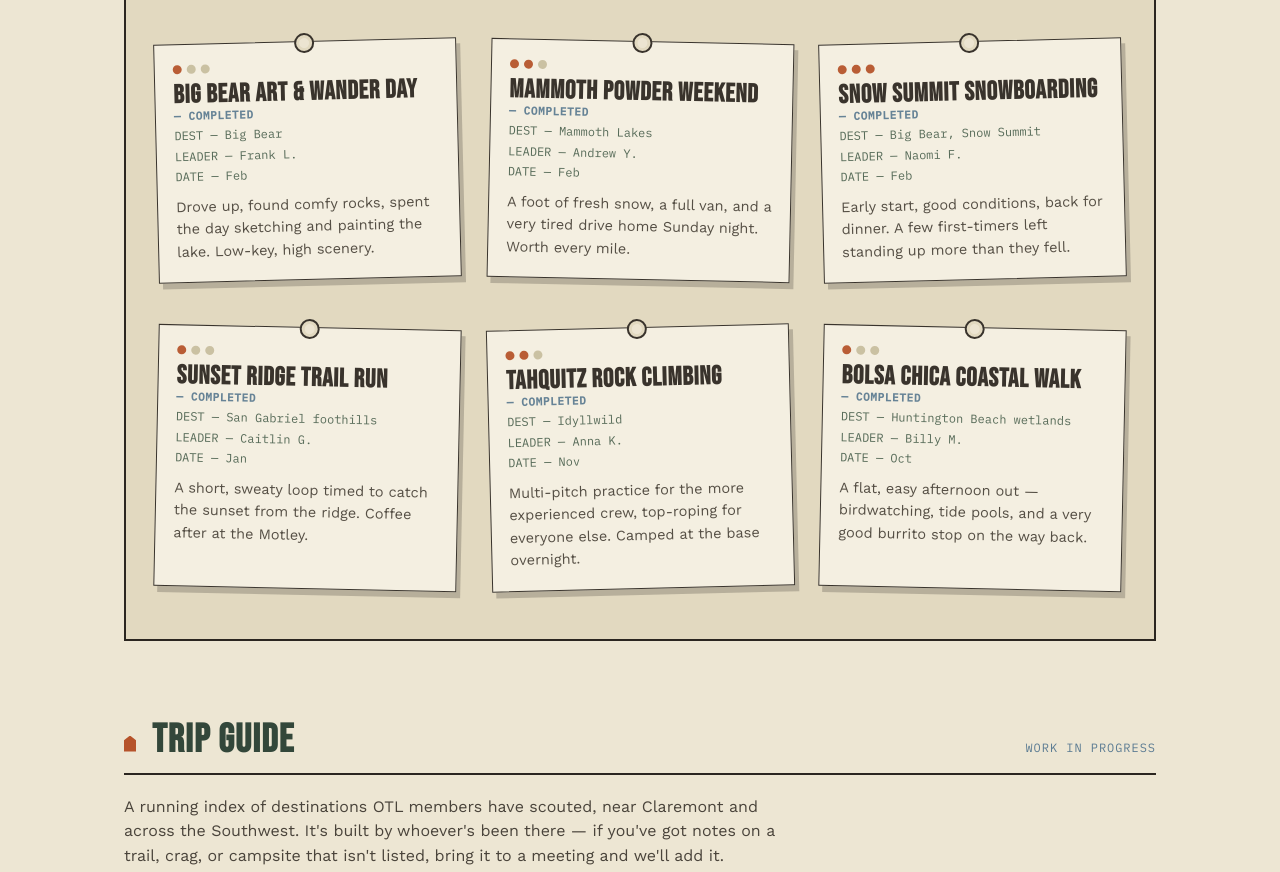
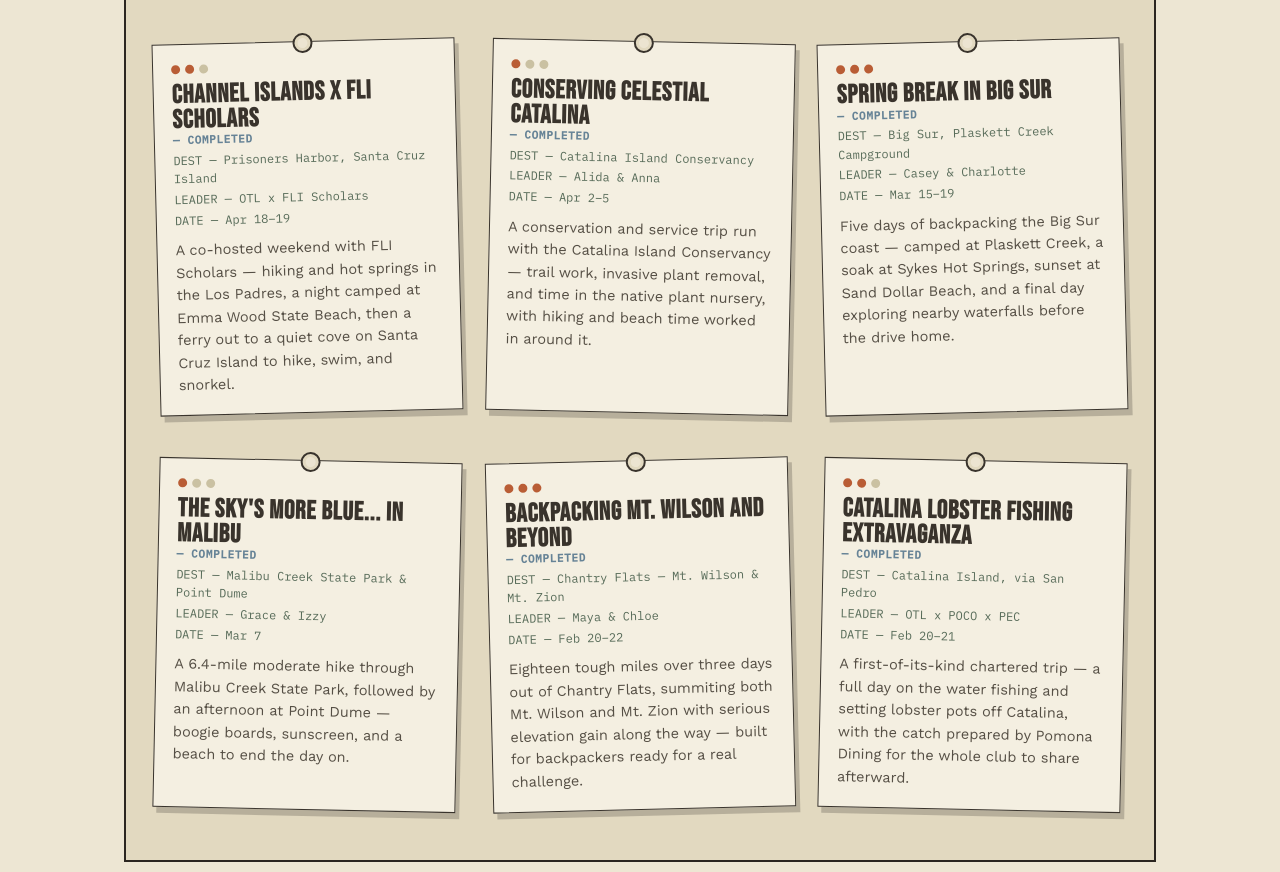
Before and after one commit to onthelooseclaremont/On-The-Loose, a plain HTML site: page past-trips.html in a window 1280 px wide. Shown: the part 620-1492 px from the top of the page. Drawn offline with nearby package versions, Linux system fonts and the light colour scheme.

Commit message:
Update past-trips.html

```diff
--- a/past-trips.html
+++ b/past-trips.html
@@ -52,69 +52,69 @@
 
     <div class="corkboard">
       <article class="trip-tag done">
+        <div class="trip-diff"><span class="on"></span><span class="on"></span><span></span></div>
+        <h3>Channel Islands x FLI Scholars</h3>
+        <div class="trip-meta">
+          <span>DEST — Prisoners Harbor, Santa Cruz Island</span>
+          <span>LEADER — OTL x FLI Scholars</span>
+          <span>DATE — Apr 18–19</span>
+        </div>
+        <p class="trip-blurb">A co-hosted weekend with FLI Scholars — hiking and hot springs in the Los Padres, a night camped at Emma Wood State Beach, then a ferry out to a quiet cove on Santa Cruz Island to hike, swim, and snorkel.</p>
+      </article>
+
+      <article class="trip-tag done">
         <div class="trip-diff"><span class="on"></span><span></span><span></span></div>
-        <h3>Big Bear Art & Wander Day</h3>
+        <h3>Conserving Celestial Catalina</h3>
         <div class="trip-meta">
-          <span>DEST — Big Bear</span>
-          <span>LEADER — Frank L.</span>
-          <span>DATE — Feb</span>
+          <span>DEST — Catalina Island Conservancy</span>
+          <span>LEADER — Alida &amp; Anna</span>
+          <span>DATE — Apr 2–5</span>
         </div>
-        <p class="trip-blurb">Drove up, found comfy rocks, spent the day sketching and painting the lake. Low-key, high scenery.</p>
+        <p class="trip-blurb">A conservation and service trip run with the Catalina Island Conservancy — trail work, invasive plant removal, and time in the native plant nursery, with hiking and beach time worked in around it.</p>
+      </article>
+
+      <article class="trip-tag done">
+        <div class="trip-diff"><span class="on"></span><span class="on"></span><span class="on"></span></div>
+        <h3>Spring Break in Big Sur</h3>
+        <div class="trip-meta">
+          <span>DEST — Big Sur, Plaskett Creek Campground</span>
+          <span>LEADER — Casey &amp; Charlotte</span>
+          <span>DATE — Mar 15–19</span>
+        </div>
+        <p class="trip-blurb">Five days of backpacking the Big Sur coast — camped at Plaskett Creek, a soak at Sykes Hot Springs, sunset at Sand Dollar Beach, and a final day exploring nearby waterfalls before the drive home.</p>
+      </article>
+
+      <article class="trip-tag done">
+        <div class="trip-diff"><span class="on"></span><span></span><span></span></div>
+        <h3>The Sky's More Blue... In Malibu</h3>
+        <div class="trip-meta">
+          <span>DEST — Malibu Creek State Park &amp; Point Dume</span>
+          <span>LEADER — Grace &amp; Izzy</span>
+          <span>DATE — Mar 7</span>
+        </div>
+        <p class="trip-blurb">A 6.4-mile moderate hike through Malibu Creek State Park, followed by an afternoon at Point Dume — boogie boards, sunscreen, and a beach to end the day on.</p>
+      </article>
+
+      <article class="trip-tag done">
+        <div class="trip-diff"><span class="on"></span><span class="on"></span><span class="on"></span></div>
+        <h3>Backpacking Mt. Wilson and Beyond</h3>
+        <div class="trip-meta">
+          <span>DEST — Chantry Flats — Mt. Wilson &amp; Mt. Zion</span>
+          <span>LEADER — Maya &amp; Chloe</span>
+          <span>DATE — Feb 20–22</span>
+        </div>
+        <p class="trip-blurb">Eighteen tough miles over three days out of Chantry Flats, summiting both Mt. Wilson and Mt. Zion with serious elevation gain along the way — built for backpackers ready for a real challenge.</p>
       </article>
 
       <article class="trip-tag done">
         <div class="trip-diff"><span class="on"></span><span class="on"></span><span></span></div>
-        <h3>Mammoth Powder Weekend</h3>
+        <h3>Catalina Lobster Fishing Extravaganza</h3>
         <div class="trip-meta">
-          <span>DEST — Mammoth Lakes</span>
-          <span>LEADER — Andrew Y.</span>
-          <span>DATE — Feb</span>
+          <span>DEST — Catalina Island, via San Pedro</span>
+          <span>LEADER — OTL x POCO x PEC</span>
+          <span>DATE — Feb 20–21</span>
         </div>
-        <p class="trip-blurb">A foot of fresh snow, a full van, and a very tired drive home Sunday night. Worth every mile.</p>
-      </article>
-
-      <article class="trip-tag done">
-        <div class="trip-diff"><span class="on"></span><span class="on"></span><span class="on"></span></div>
-        <h3>Snow Summit Snowboarding</h3>
-        <div class="trip-meta">
-          <span>DEST — Big Bear, Snow Summit</span>
-          <span>LEADER — Naomi F.</span>
-          <span>DATE — Feb</span>
-        </div>
-        <p class="trip-blurb">Early start, good conditions, back for dinner. A few first-timers left standing up more than they fell.</p>
-      </article>
-
-      <article class="trip-tag done">
-        <div class="trip-diff"><span class="on"></span><span></span><span></span></div>
-        <h3>Sunset Ridge Trail Run</h3>
-        <div class="trip-meta">
-          <span>DEST — San Gabriel foothills</span>
-          <span>LEADER — Caitlin G.</span>
-          <span>DATE — Jan</span>
-        </div>
-        <p class="trip-blurb">A short, sweaty loop timed to catch the sunset from the ridge. Coffee after at the Motley.</p>
-      </article>
-
-      <article class="trip-tag done">
-        <div class="trip-diff"><span class="on"></span><span class="on"></span><span></span></div>
-        <h3>Tahquitz Rock Climbing</h3>
-        <div class="trip-meta">
-          <span>DEST — Idyllwild</span>
-          <span>LEADER — Anna K.</span>
-          <span>DATE — Nov</span>
-        </div>
-        <p class="trip-blurb">Multi-pitch practice for the more experienced crew, top-roping for everyone else. Camped at the base overnight.</p>
-      </article>
-
-      <article class="trip-tag done">
-        <div class="trip-diff"><span class="on"></span><span></span><span></span></div>
-        <h3>Bolsa Chica Coastal Walk</h3>
-        <div class="trip-meta">
-          <span>DEST — Huntington Beach wetlands</span>
-          <span>LEADER — Billy M.</span>
-          <span>DATE — Oct</span>
-        </div>
-        <p class="trip-blurb">A flat, easy afternoon out — birdwatching, tide pools, and a very good burrito stop on the way back.</p>
+        <p class="trip-blurb">A first-of-its-kind chartered trip — a full day on the water fishing and setting lobster pots off Catalina, with the catch prepared by Pomona Dining for the whole club to share afterward.</p>
       </article>
     </div>
   </div>
```
